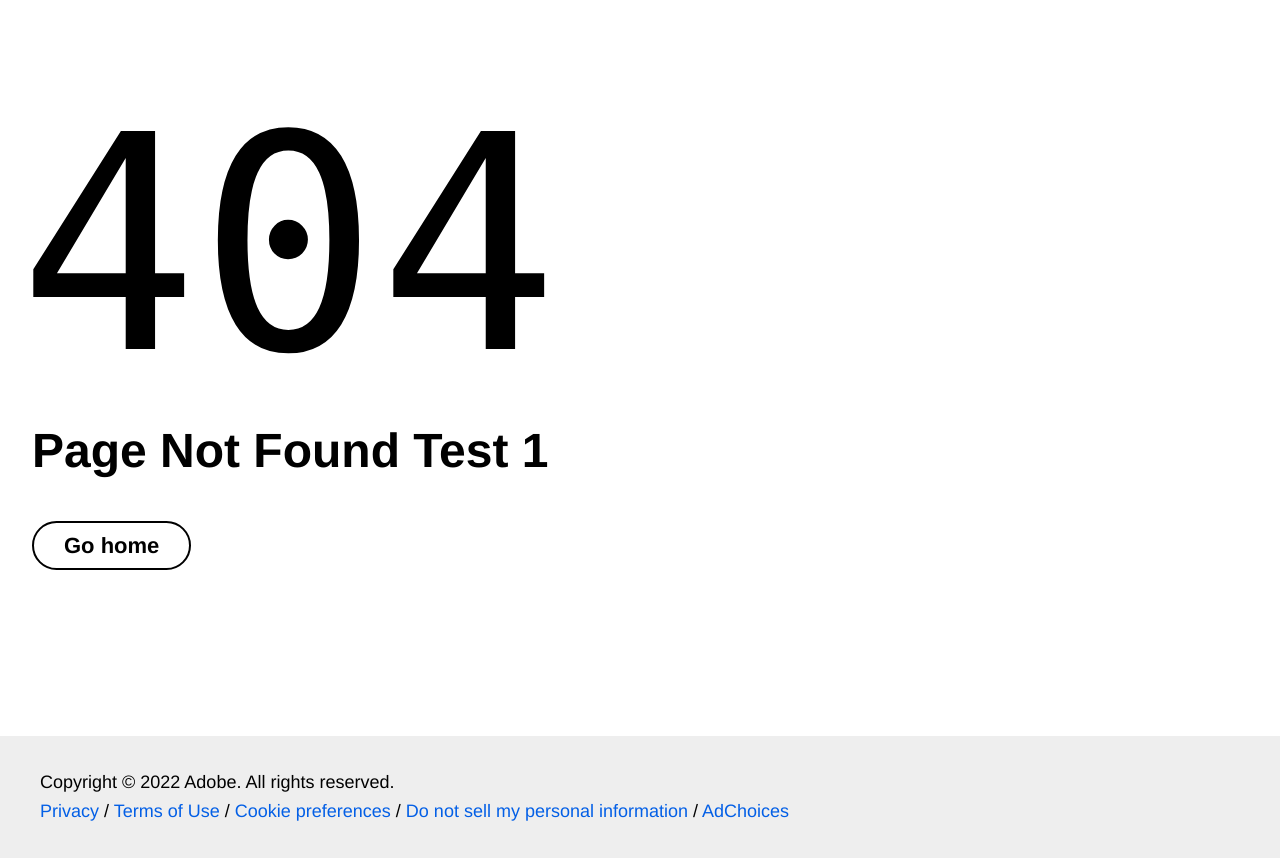
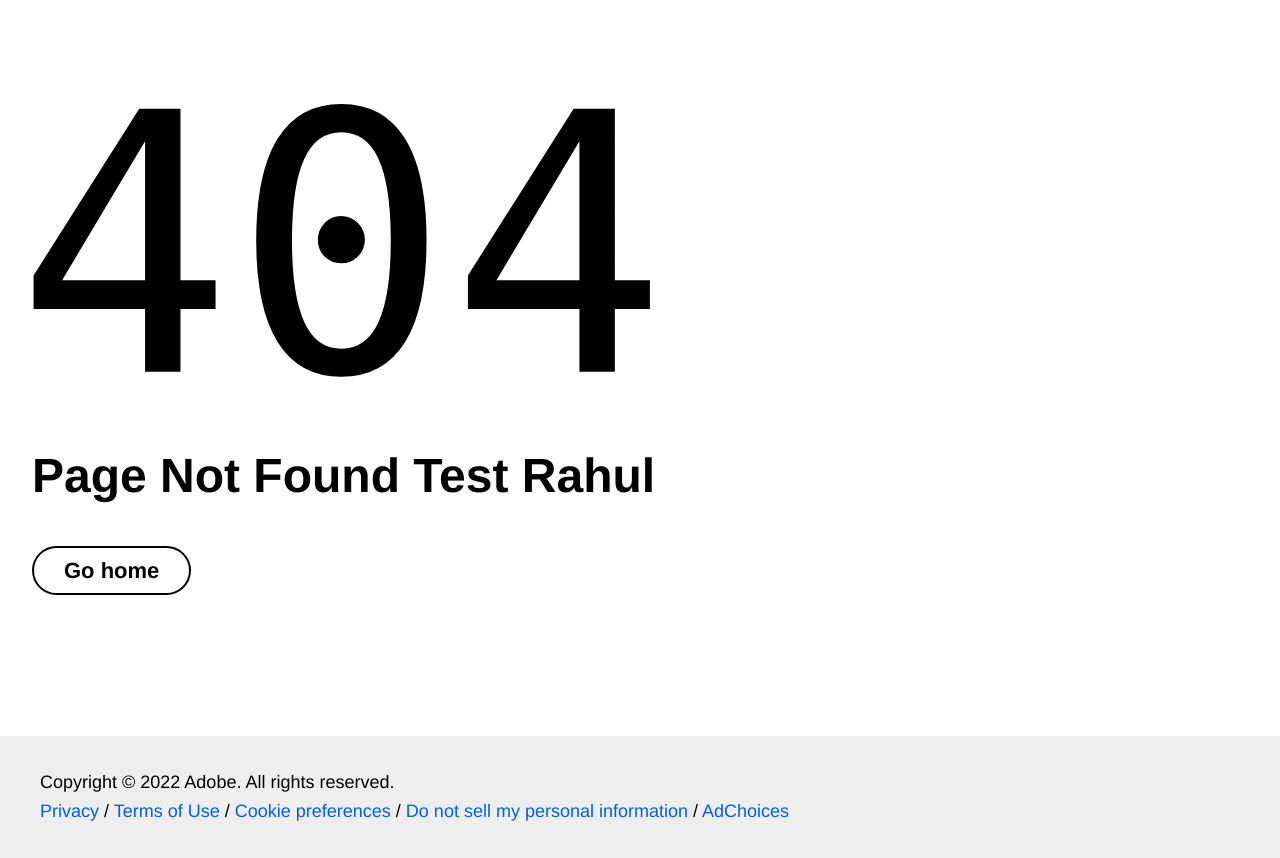
Before and after one commit to Rahul343u/franklin-day-1, a website with bundled scripts: page 404.html in a window 1280 px wide. Shown: the part 64-922 px from the top of the page. Built offline with nearby package versions, Linux system fonts and the light colour scheme; files whose address does not match are found by name.

Commit message:
Update 404.html

```diff
--- a/404.html
+++ b/404.html
@@ -55,7 +55,7 @@
       <svg viewBox="1 0 38 18" class="error-number">
         <text x="0" y="17">404</text>
       </svg>
-      <h2 class="error-message">Page Not Found Test 1</h2>
+      <h2 class="error-message">Page Not Found Test Rahul</h2>
       <p class="button-container">
         <a href="/" class="button secondary error-button-home">Go home</a>
       </p>
```
